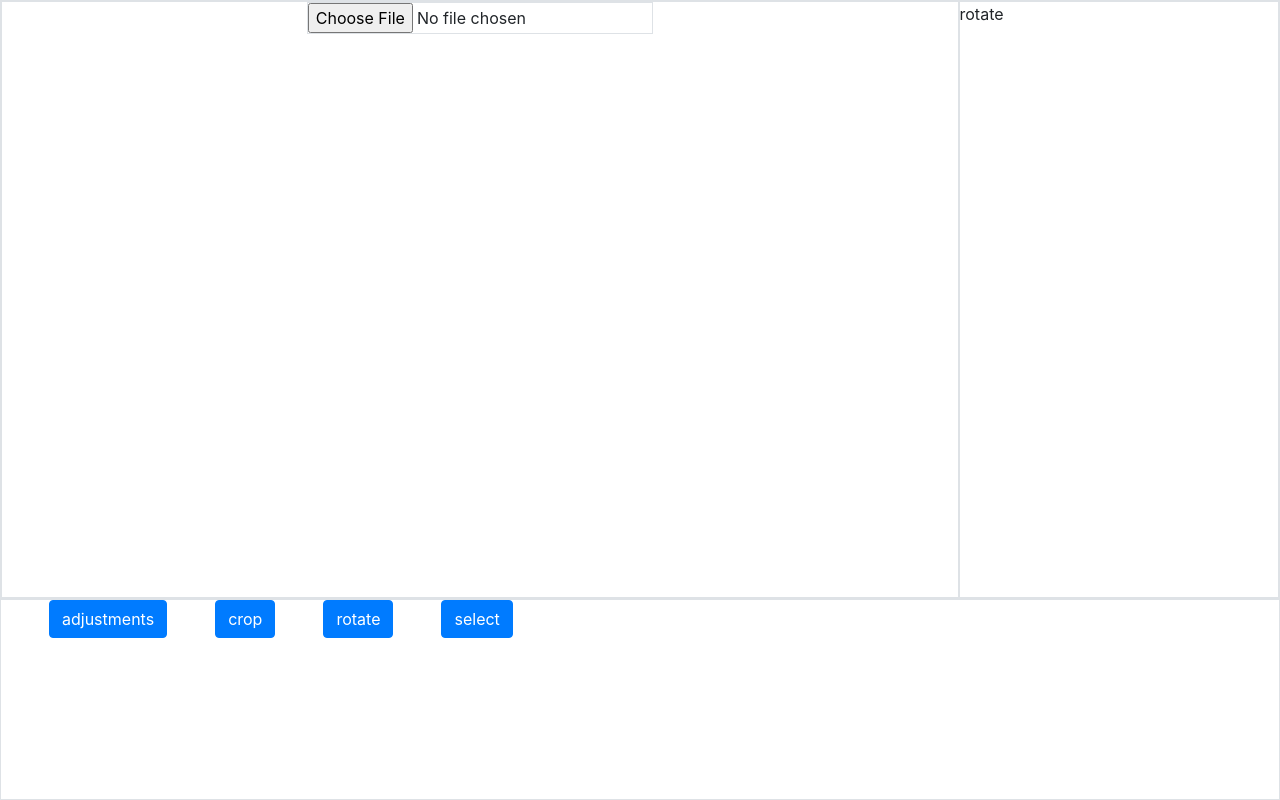
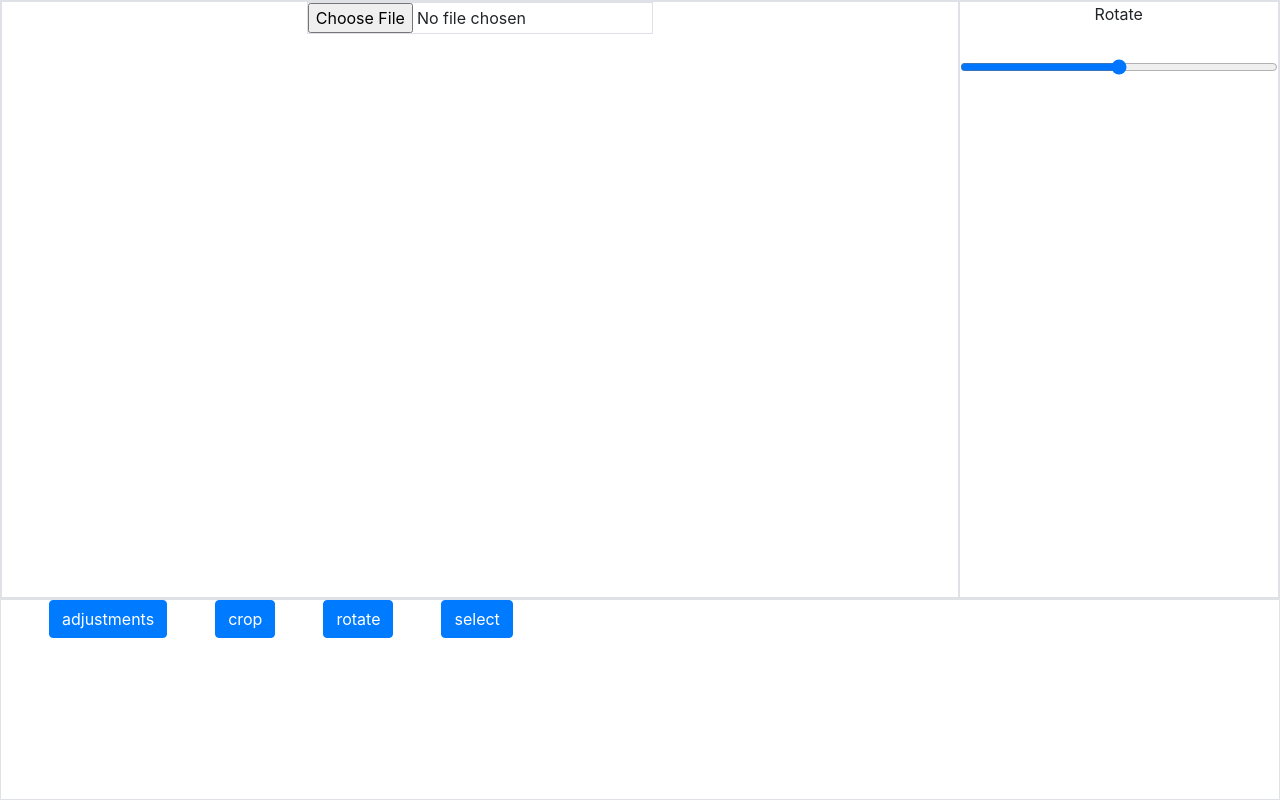
Before and after one commit to rishabhkailey/photo-editor, a React (Create React App) app: page /rotate in a window 1280 px wide. Built offline with nearby package versions, Linux system fonts and the light colour scheme.

Commit message:
added rotate feature, need to fix the blind spots and need to improve performance of rotate

```diff
--- a/src/components/FeaturesInteractions/FeaturesInterations.jsx
+++ b/src/components/FeaturesInteractions/FeaturesInterations.jsx
@@ -4,6 +4,7 @@ import history from './../../history.js';
 
 import AdjustmentInteractoins from "./../AdjustmentInteractions/AdjustmentInteractions.jsx";
 import Crop from "./../Crop/Crop.jsx";
+import Rotate from "./../Rotate/Rotate.jsx";
 
 class FeaturesInteractions extends Component {
     render() {
@@ -14,8 +15,8 @@ class FeaturesInteractions extends Component {
                     <Route exact={true} path="/" render={()=> <div></div>}/>
                     <Route path="/adjustments" render={()=> <AdjustmentInteractoins {...globalState} />}/>
                     <Route path="/crop" render={()=> <Crop {...globalState} /> }/>
-                    <Route path="/select" render={()=> <div>select</div>}/>
-                    <Route path="/rotate" render={()=> <div>rotate</div>}/>
+                    <Route path="/select" render={()=> <div>select</div>} />
+                    <Route path="/rotate" render={()=> <Rotate {...globalState} /> }/>
                 </Switch>
             </Router>
         </div>
--- /dev/null
+++ b/src/components/Rotate/Rotate.jsx
@@ -0,0 +1,154 @@
+import React, {Component} from "react";
+
+class Rotate extends Component {
+
+    // calculateAngleInRadian = (x1, y1, x2, y2) => {
+
+    //     //
+
+    //     let angle = Math.atan((y2-y1)/(x2-x1));
+
+    //     if(x2 > x1) {
+    //         if(y2 > y1) {
+    //             // console.log("first quad");
+    //             // no change
+    //         }
+    //         else {
+    //             // console.log("4th quad");
+    //             angle = (2*Math.PI) + angle;
+    //         }
+    //     }
+    //     else {
+    //         if(y2 > y1) {
+    //             // console.log("2nd quad");
+    //             angle += Math.PI;
+    //         }
+    //         else {
+    //             // console.log("3rd quad");
+    //             angle += Math.PI;
+    //         }
+    //     }
+    //     return angle;
+    //     // return angle*180 / Math.PI;
+
+    // }
+
+    calculateAngleInRadian = (x1, y1, x2, y2) => {
+
+        // Math.pi will only give ans between 0 - 90 and -90 to 0 (math.abs() = 0 to 90)
+
+        // math.abs is important below conditions are for absolute angle (- or + is decided by the coordinates) (we don't need sign below)
+        let angle = Math.abs(Math.atan((y2-y1)/(x2-x1)));
+
+        if(x2 < x1) {
+            if(y2 > y1) {
+                // 4th quad
+                angle = (angle === 0) ? 0 : (2 * (Math.PI) - angle);
+            }
+            else {
+                //  (1st quad 0 - 90)
+                angle = angle;
+            }
+        }
+        else {
+            if(y2 > y1) {
+                // 3rd 180 - 270
+                angle = Math.PI + angle;
+            }
+            else {
+                // 2nd quad
+                angle = Math.PI - angle;
+            }
+        }
+        return angle;
+        // return angle*180 / Math.PI;
+
+    }
+
+    inputHandler = (e)=> {
+
+        let {canvasFunctions, isImageLoaded} = this.props;
+
+        if(!isImageLoaded)
+            return;
+
+        let image = canvasFunctions.getEditedImage();
+
+        if(e.target.value === "0" || e.target.value === "360" || e.target.value === "-360") {
+            canvasFunctions.setDisplayImage(image);
+            return;
+        }
+
+        let {width, height, data} = image;
+
+        let center = {x: parseInt(width/2), y: parseInt(height/2)};
+        let rotatedImage = new ImageData(width, height);
+        let angle_in_radian = (Math.PI/180 * e.target.value);
+
+        // finding the right quadrant
+
+        let index = 0;
+        let bool = false;
+        // console.log(center);
+        for(let i=0; i<height; i++) {
+            for(let j=0; j<width; j++) {
+
+                // diff = length (line from center to that pixel)
+                let diff = Math.sqrt( Math.pow(i-center.y, 2) + Math.pow(j-center.x , 2) );
+
+                // current angle
+                // let angle = Math.atan((i - center.y)/(j - center.x));
+                let angle = this.calculateAngleInRadian(center.x, center.y, j, i);
+
+                // if(!bool) {
+                //     console.log(`${i - center.y}/${j - center.x}) = `, angle * 180 / Math.PI);
+                // }
+
+                // angle after rotating (final angle)
+                angle += angle_in_radian;
+
+                // assuming center to be 0, 0 relative value of pixel position after rotating will be diff * cos(angle_in_radian), diff * sin(angle_in_radian)
+                let x = parseInt(diff * Math.cos(angle));
+                let y = parseInt(diff * Math.sin(angle));
+
+
+                // position relative to center (not 0, 0)
+                x = center.x - x;
+                y = center.y - y;
+
+
+                // if(!bool)
+                //     console.log(i , j , "to", x, y, angle, angle_in_radian * 180 / Math.PI);
+
+                bool = true;
+
+                if(x >= width || x <= 0 || y >= height || y<= 0){
+                    continue;
+                }
+
+                let index = (y*width + x)*4;
+                let index1 = (i*width + j)*4;
+
+                rotatedImage.data[index++] = data[index1++];
+                rotatedImage.data[index++] = data[index1++];
+                rotatedImage.data[index++] = data[index1++];
+                rotatedImage.data[index++] = data[index1++];
+            }
+        }
+
+        // console.log(rotatedImage, index);
+        canvasFunctions.setDisplayImage(rotatedImage);
+    }
+
+    render() {
+        return <div style={{display: "flex", flexDirection: "column", justifyContent: "center" ,alignItems: "center"}}>
+
+            <div>Rotate</div>
+            <hr />
+            <input style={{width: "100%"}} type="range" defaultValue="0" min="-360" max="360" step="10" onChange={this.inputHandler} />
+
+        </div>
+    }
+}
+
+export default Rotate;
```
